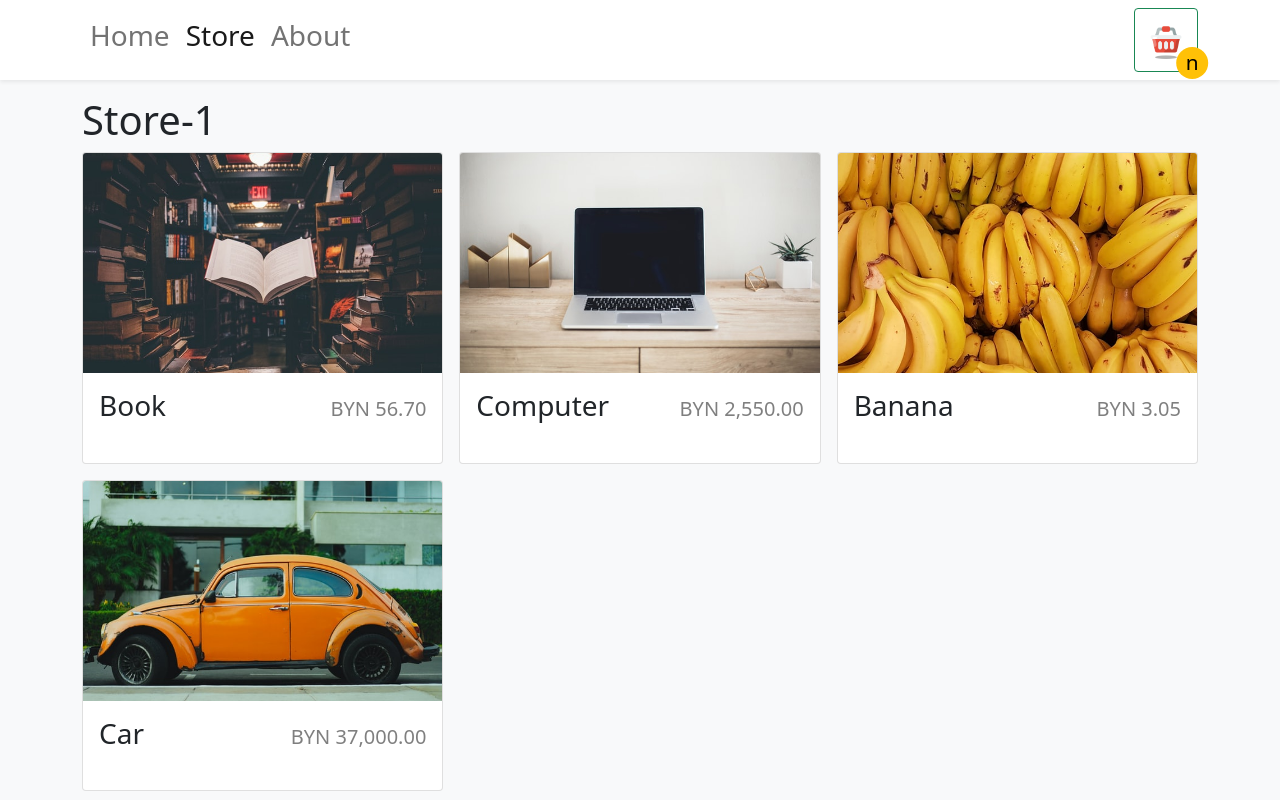
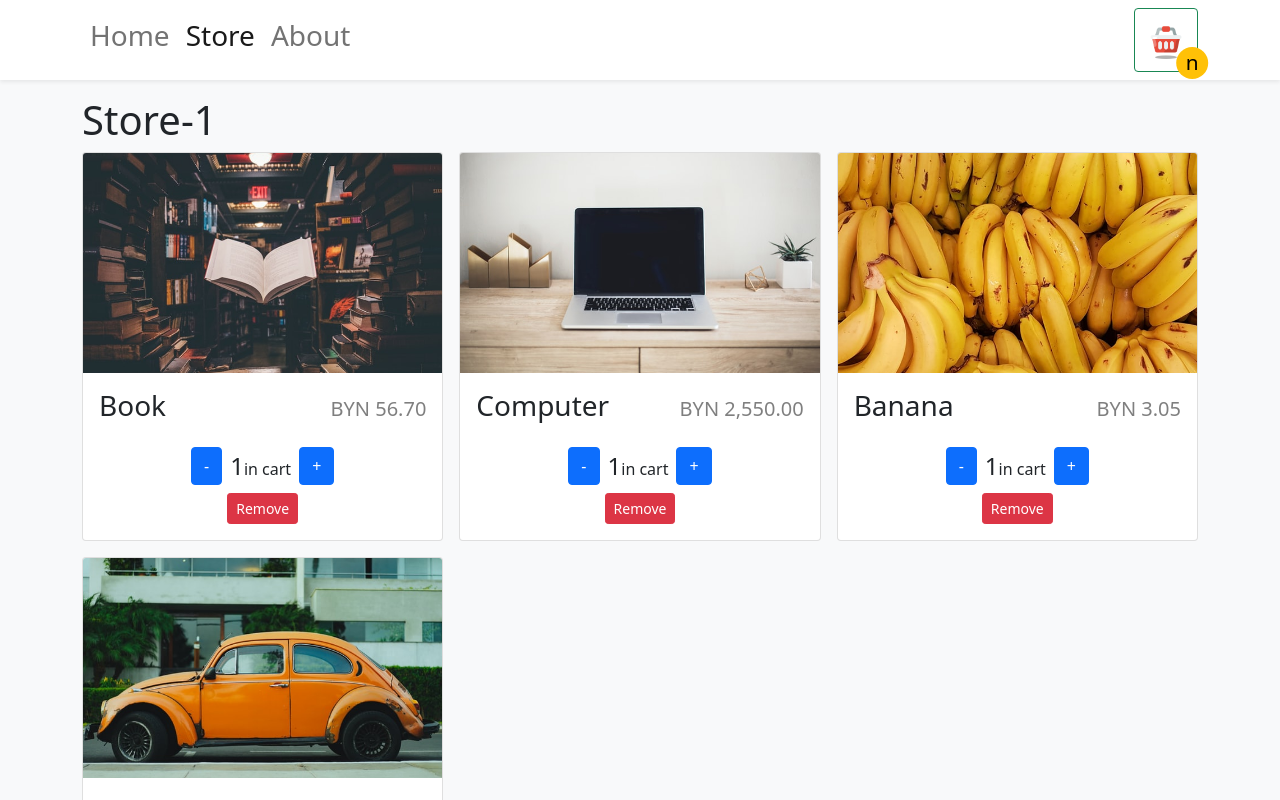
Before and after one commit to Pavel-SS/shopping-cart, a React (Vite) app: page /store in a window 1280 px wide. Shown: the top 800 px of the page. Built offline with nearby package versions, Linux system fonts and the light colour scheme.

Commit message:
Update StoreItem.tsx

```diff
--- a/src/components/StoreItem.tsx
+++ b/src/components/StoreItem.tsx
@@ -1,4 +1,4 @@
-import { Card } from "react-bootstrap"
+import { Button, Card } from "react-bootstrap"
 import { currencyFormat } from "../util/currencyFormat"
 
 type StoreItemProps = {
@@ -9,8 +9,9 @@
 }
 
 export const StoreItem: React.FC<StoreItemProps> = ({id, name, price, imgURL}) => {
+    const quantity = 1;
     return (
-        <Card>
+        <Card className="h-100">
             <Card.Img variant="top" src={imgURL} height="220px" style={{objectFit: "cover"}}/>
             <Card.Body className="d-flex flex-column">
                 <Card.Title className="d-flex justify-content-between align-items-baseline mb-4">
@@ -21,6 +22,27 @@
                         {currencyFormat(price)}
                     </span>
                 </Card.Title>
+                <div className="mt-auto">
+                    {quantity === 0 ? (
+                        <Button className="w-100">
+                            +Add to card
+                        </Button>
+                        ):
+                        <div className="d-flex align-items-center flex-column" style={{gap:"0.5rem"}}>
+                            <div className="d-flex align-items-center justify-content-center" style={{gap:"0.5rem"}}>
+                                <Button>-</Button>
+                                <div>
+                                    <span className="fs-4">
+                                        {quantity}
+                                    </span>
+                                     in cart
+                                </div>
+                                <Button>+</Button>
+                            </div>
+                            <Button variant="danger" size="sm">Remove</Button>
+                        </div>
+                    }
+                </div>
             </Card.Body>
         </Card>
     )
```
